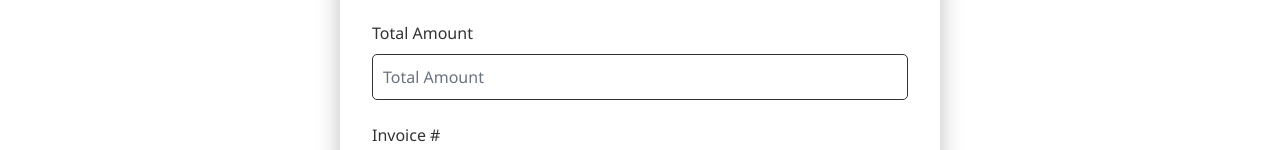
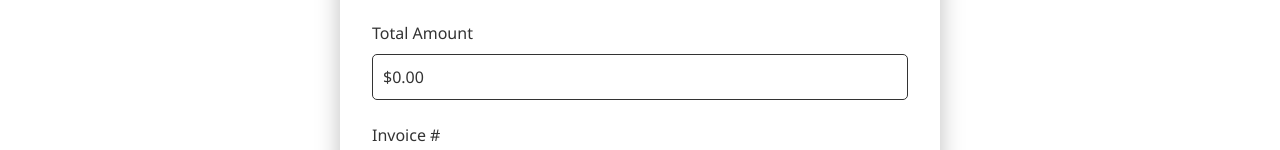
Before and after one commit to DirectMortgage/payment, a React (Create React App) app: page /Payment/SplitPayment in a window 1280 px wide. Shown: the part 298-448 px from the top of the page. Built offline with nearby package versions, Linux system fonts and the light colour scheme.

Commit message:
Field format issue

```diff
--- a/src/pages/SplitPayment.js
+++ b/src/pages/SplitPayment.js
@@ -22,6 +22,25 @@ const groupByKey = (input, key) => {
     return acc;
   }, {});
   return data;
+};
+const getValue = ({ value, format }) => {
+  return format === "currency" ? formatCurrency(value) : value;
+};
+const Input = ({ type, name, placeholder, value, onChange, format }) => {
+  const [isFocused, setIsFocused] = useState(false);
+
+  return (
+    <input
+      className="border-[1px] border-[#333333] rounded-[5px] p-[10px] text-[#333333] "
+      type={type}
+      name={name}
+      placeholder={placeholder}
+      value={isFocused ? value : getValue({ value, format })}
+      onChange={onChange}
+      onFocus={() => setIsFocused(true)}
+      onBlur={() => setIsFocused(false)}
+    />
+  );
 };
 
 const splitTypeOptions = [
@@ -519,23 +538,13 @@ const SplitPayment = () => {
                   valueKey={valueKey}
                 />
               ) : (
-                <input
-                  className="border-[1px] border-[#333333] rounded-[5px] p-[10px] text-[#333333] "
+                <Input
                   type={type}
                   name={name}
+                  format={format}
                   placeholder={placeholder}
                   value={details[name] || ""}
-                  onBlur={(event) => {
-                    if (format === "currency") {
-                      event.target.value = formatCurrency(details[name] || "");
-                    }
-                  }}
-                  onFocus={(event) => {
-                    if (format === "currency") {
-                      event.target.value = cleanValue(details[name]) || "";
-                    }
-                  }}
-                  onChange={(event) => handleDetailsChange(event)}
+                  onChange={handleDetailsChange}
                 />
               )}
             </div>
```
